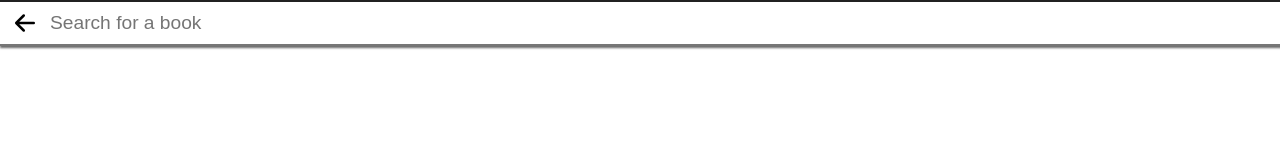
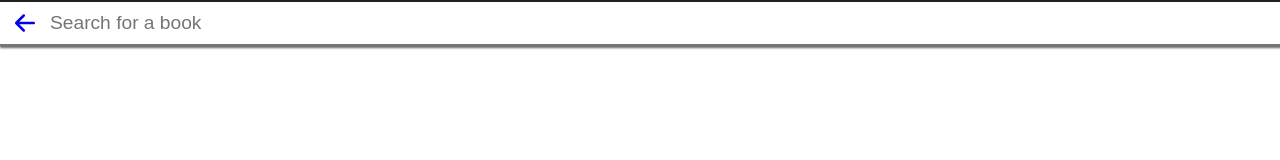
Before and after one commit to alti21/MyReads, a React (Create React App) app in the folder my-reads/: page /MyReads/search in a window 1280 px wide. Shown: the top 160 px of the page. Built offline with nearby package versions, Linux system fonts and the light colour scheme.

Commit message:
feat: added button to navigate back to display page

```diff
--- a/my-reads/src/components/SearchBar.js
+++ b/my-reads/src/components/SearchBar.js
@@ -1,6 +1,7 @@
 import React from 'react';
 import PropTypes from 'prop-types';
 import { BsArrowLeftShort } from 'react-icons/bs';
+import { NavLink } from 'react-router-dom';
 
 const SearchBar = ({
   type,
@@ -13,7 +14,9 @@ const SearchBar = ({
 }) => {
   return (
     <div>
-      <span className={iconClassName}>{icon}</span>
+      <NavLink to="/MyReads">
+        <span className={iconClassName}>{icon}</span>
+      </NavLink>
       <input
         type={type}
         value={searchValue}
```
